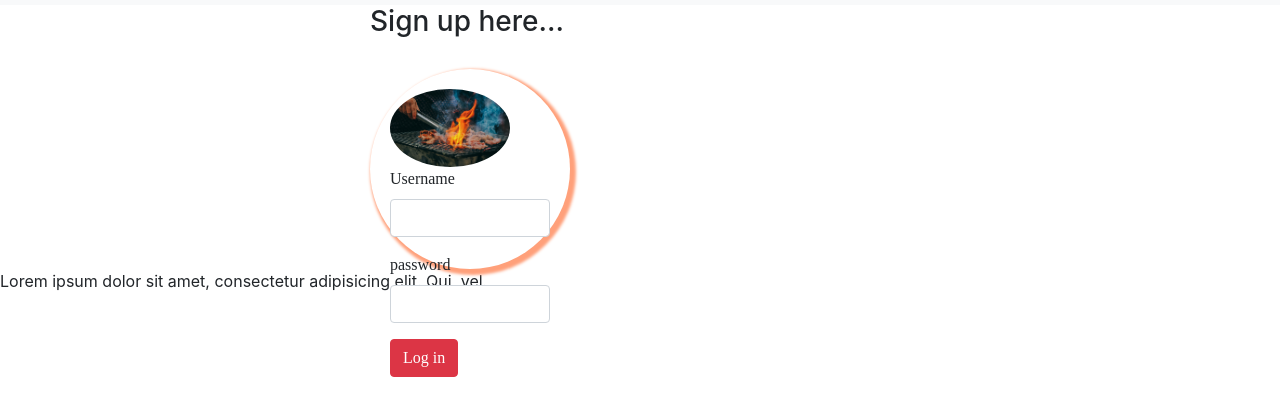
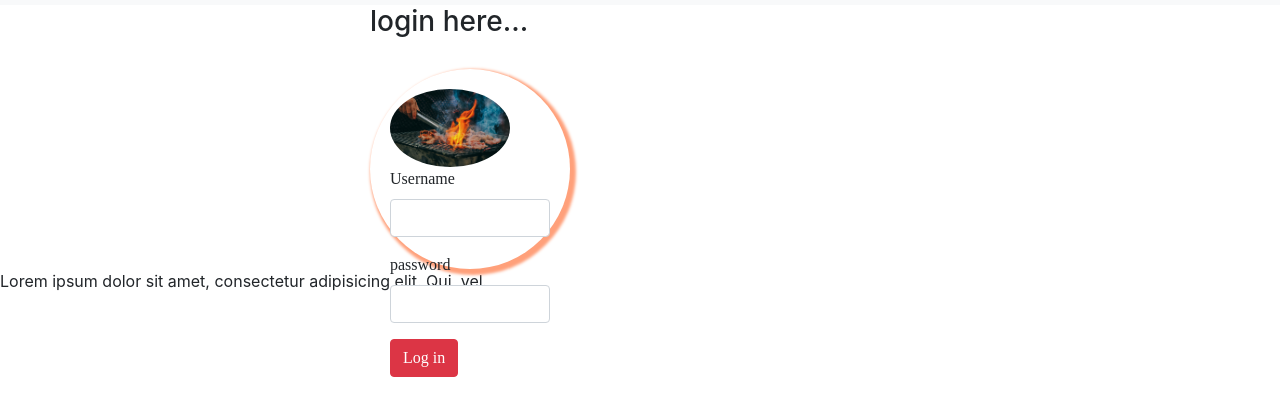
Before and after one commit to Torry7077janny/my-first-website, a plain HTML site: page Uber/login.html in a window 1280 px wide. Shown: the part 51-466 px from the top of the page. Drawn offline with nearby package versions, Linux system fonts and the light colour scheme.

Commit message:
changed the label

```diff
--- a/Uber/login.html
+++ b/Uber/login.html
@@ -60,7 +60,7 @@
         <div class="row">
             <div class="col col-sm-3 col-md-3 col-lg-3 col-xl-3"></div>
             <div class="col col-sm-6 col-md-6 col-lg-6 col-xl-6">
-                <h3 class="content-title">Sign up here...</h3>
+                <h3 class="content-title">login here...</h3>
                 <form action="" method="post">
                     <fieldset>
                         <div class="auth-img">
```
